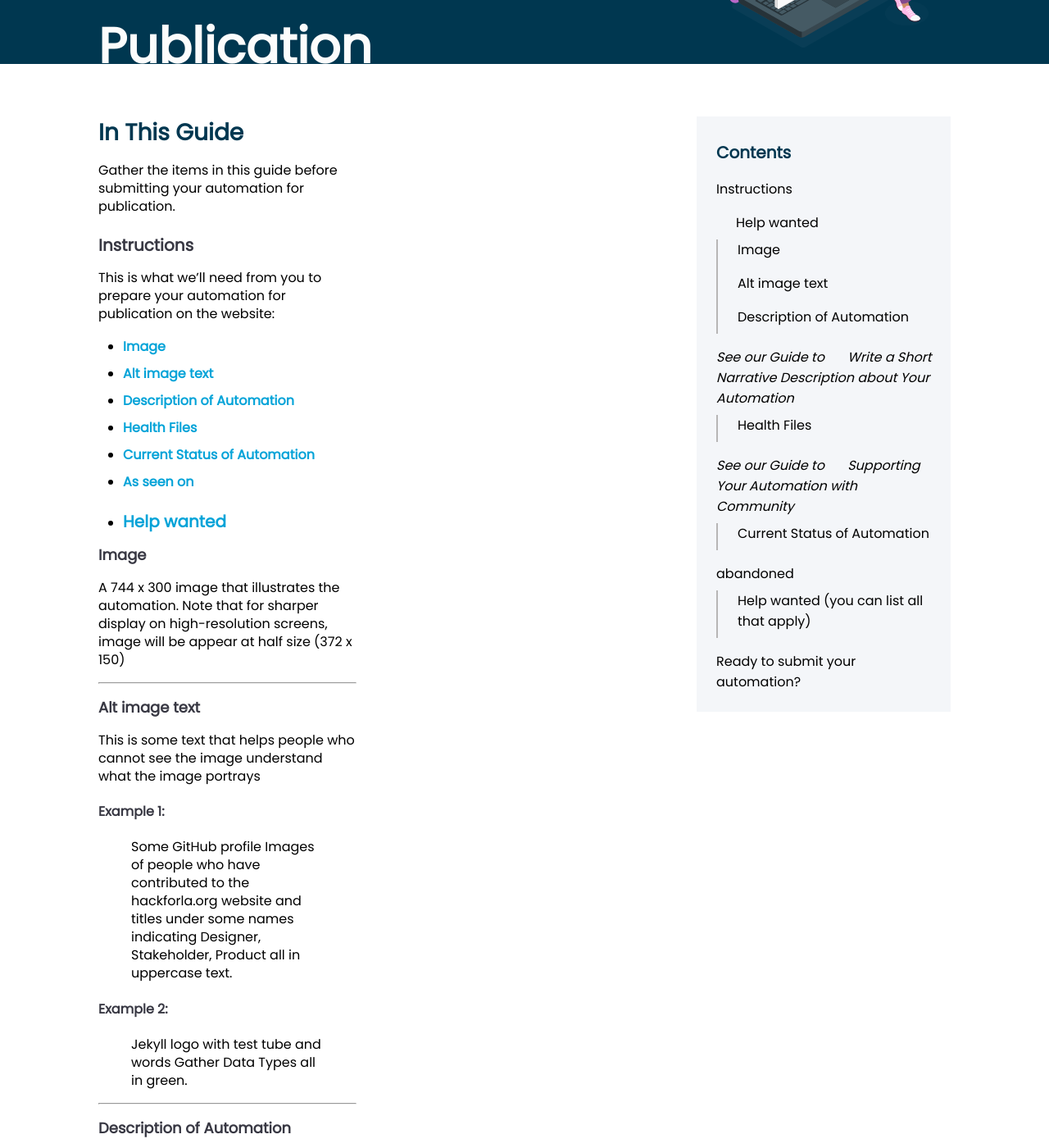
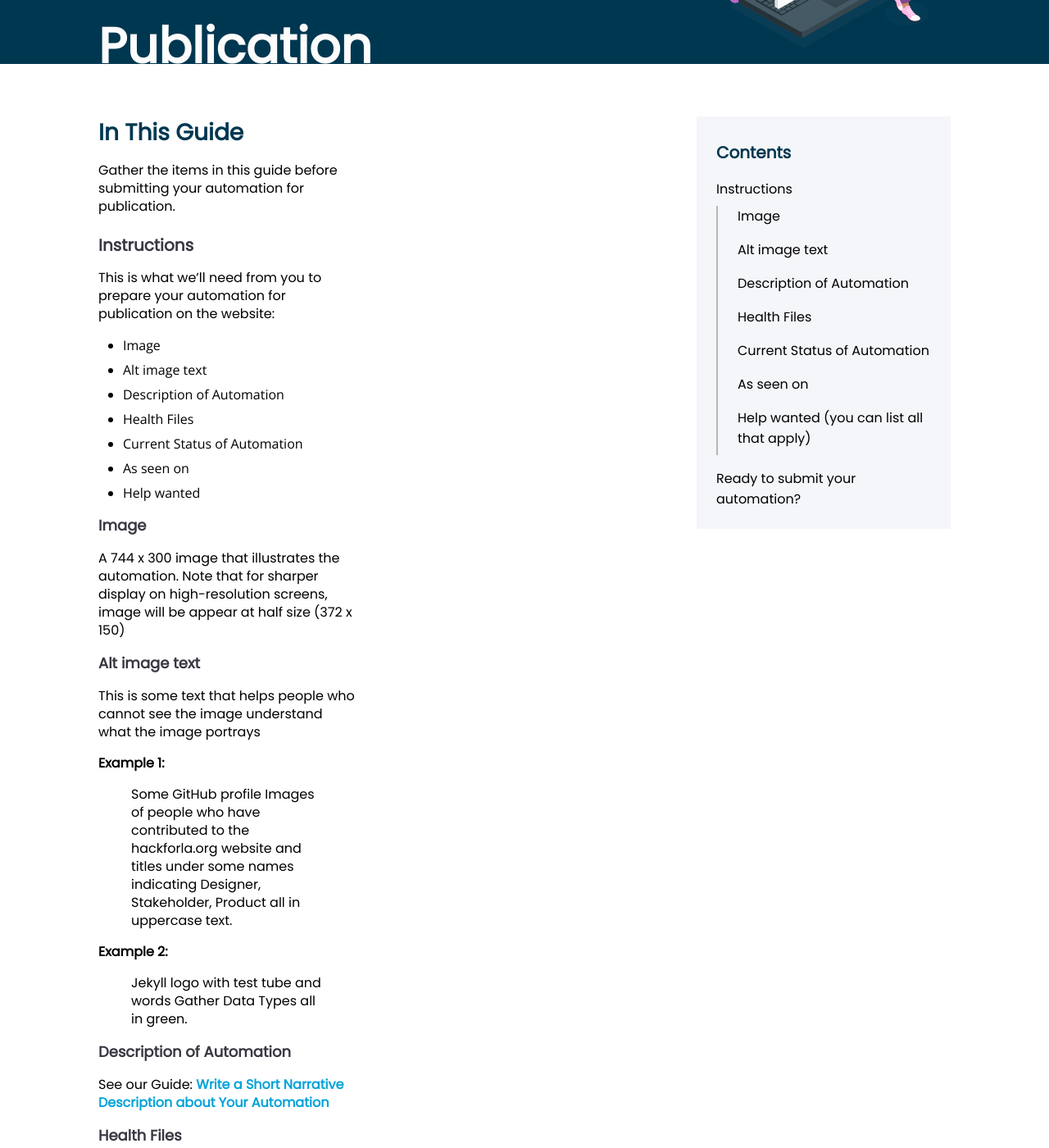
Before and after one commit to 100Automations/Website, a Jekyll site: the page built from _guides/prep-automation-for-publication.md, in a window 1280 px wide and 1400 px high, scrolled down 273 px. Shown: the whole window at 82% size. Built offline with Jekyll 4.4.1, drawn with Linux system fonts in a browser that asks for light colours; some of the changed text lies outside the part shown.

Commit message:
changed headings, removed HRs
changed heading formats to work with sidebar, removed all in-content HRs which jekyll sees as some sort of instruction

```diff
--- a/_guides/prep-automation-for-publication.md
+++ b/_guides/prep-automation-for-publication.md
@@ -10,46 +10,39 @@ category: 3
 ## Instructions
 This is what we’ll need from you to prepare your automation for publication on the website:
 
-- [Image](#image)
-- [Alt image text](#alt-text)
-- [Description of Automation](#description)
-- [Health Files](#health-files)
-- [Current Status of Automation](#status)
-- [As seen on](#as-seen-on)
-- [Help wanted](#help-wanted)
----
+- Image
+- Alt image text
+- Description of Automation
+- Health Files
+- Current Status of Automation
+- As seen on
+- Help wanted
 
-<a name="image"></a>
+
 ### Image
 A 744 x 300 image that illustrates the automation. Note that for sharper display on high-resolution screens, image will be appear at half size (372 x 150)
 
 
----
-
-<a name="alt-text"></a>
 ### Alt image text
 This is some text that helps people who cannot see the image understand what the image portrays
 
-#### Example 1:
+**Example 1:**
 > Some GitHub profile Images of people who have contributed to the hackforla.org website and titles under some names indicating Designer, Stakeholder, Product all in uppercase text.
 
-#### Example 2:
+**Example 2:**
 
 >Jekyll logo with test tube and words Gather Data Types all in green.
 
----
 
-<a name="description"></a>
+
 ### Description of Automation
- - _See our Guide to [Write a Short Narrative Description about Your Automation](/Website/guides/writing-short-descriptions-for-automations.html)_
----
+See our Guide: [Write a Short Narrative Description about Your Automation](/Website/guides/writing-short-descriptions-for-automations.html)
 
-<a name="health-files"></a>
+
 ### Health Files
-- _See our Guide to [Supporting Your Automation with Community](/Website/guides/community-support-for-automations.html)_
----
+See our Guide: [Supporting Your Automation with Community](/Website/guides/community-support-for-automations.html)
 
-<a name="status"></a>
+
 ### Current Status of Automation
 -  in use and ready to deploy
 -  in use and being refactored
@@ -58,16 +51,12 @@ This is some text that helps people who cannot see the image understand what the
 -  ready for development
 -  in ideation
 -  abandoned
----
 
-<a name="as-seen-on"></a>
- ### As seen on
 
-_If status in use, what codebase can it be seen in?_
+### As seen on
+If status _in use_, what codebase can it be seen in?
 
----
 
-<a name="help wanted"></a>
 ### Help wanted (you can list all that apply)
 - needs maintenance
 - needs support for users
@@ -80,7 +69,6 @@ _If status in use, what codebase can it be seen in?_
   - If advice is needed, write a short description of what you need
 - needs takeover
 
----
 
 ## Ready to submit your automation?
 Use our [issue template](https://github.com/100Automations/Website/issues/new?assignees=&labels=documentation%2C+good+first+issue&template=create-automation-card-for--automation-name-.md&title=Create+automation+card+for+%5Bautomation+name%5D){:target="_blank"} for submitting the information we will need for the project card to appear on the [100automations.org](https://100automations.org) website
```
